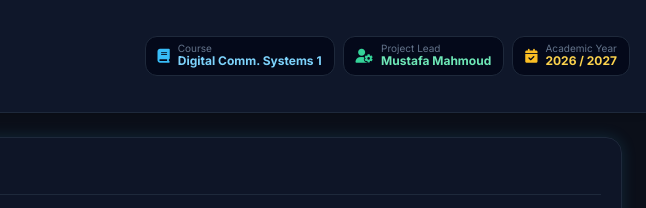
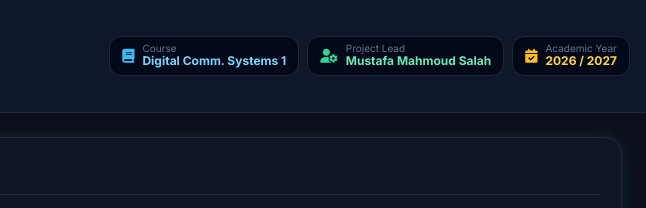
Before and after one commit to mm9036922-gif/dcs1-simulator, a plain HTML site: page index.html in a window 1280 px wide. Shown: the top 208 px of the page, 634-1280 px from the left. Drawn offline with nearby package versions, Linux system fonts and the light colour scheme.

Commit message:
Rename project to Digital Communication Simulator, unify author name

```diff
--- a/index.html
+++ b/index.html
@@ -3,7 +3,7 @@
 <head>
     <meta charset="UTF-8">
     <meta name="viewport" content="width=device-width, initial-scale=1.0">
-    <title>Digital Communication Systems 1 Simulator</title>
+    <title>Digital Communication Simulator</title>
     <!-- Tailwind CSS -->
     <script src="https://cdn.tailwindcss.com"></script>
     <!-- FontAwesome Icons -->
@@ -122,7 +122,7 @@
                     <i class="fa-solid fa-user-gear text-emerald-400 text-sm"></i>
                     <div>
                         <span class="text-[10px] text-slate-500 block leading-none">Project Lead</span>
-                        <span class="font-bold text-emerald-300">Mustafa Mahmoud</span>
+                        <span class="font-bold text-emerald-300">Mustafa Mahmoud Salah</span>
                     </div>
                 </div>
 
```
